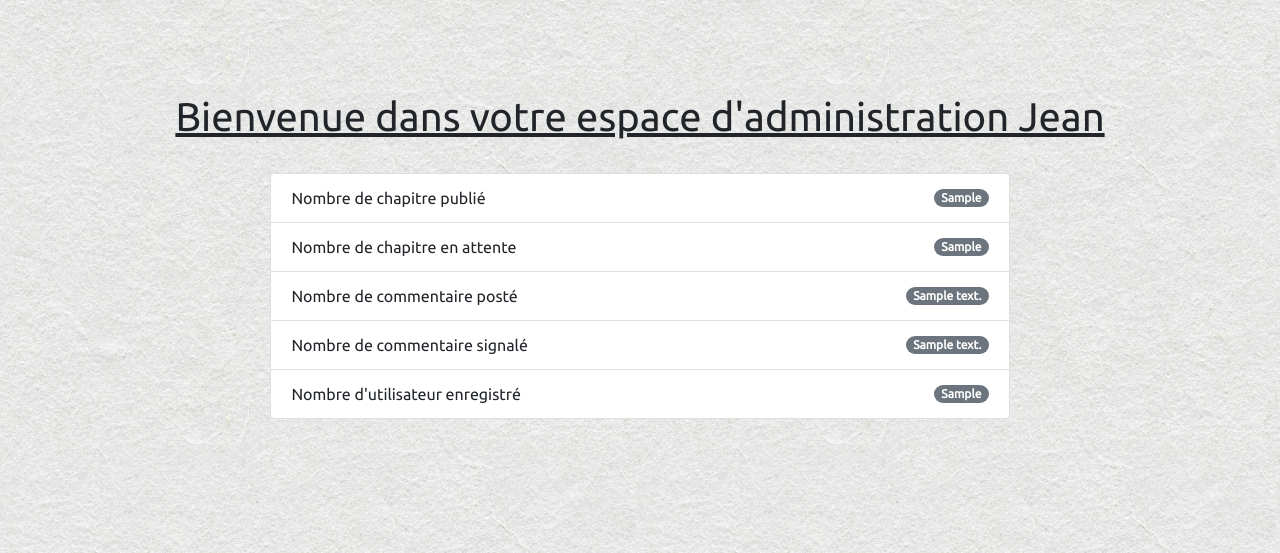
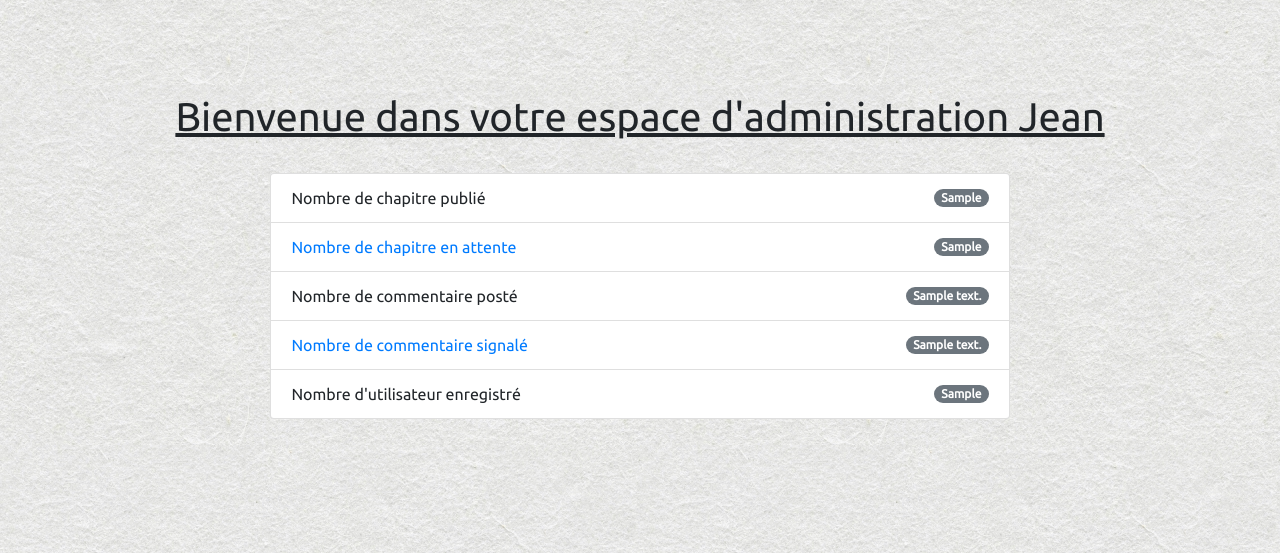
Before and after one commit to valentinantoin/Blog-Jean-Forteroche, a PHP site: template src/views/admin.twig in a window 1280 px wide. Shown: the part 275-828 px from the top of the page. Run offline with PHP 8.4, Linux system fonts and the light colour scheme; the template is opened without the code that fills it: most values are stand-ins (such as "Sample title", 1, 10 or a date in 2020); some libraries are stand-ins or nearby versions; some web fonts are replaced.

Commit message:
Add ancre

```diff
--- a/src/views/admin.twig
+++ b/src/views/admin.twig
@@ -15,7 +15,7 @@
                 <span class="badge badge-secondary badge-pill">{{ nbChapter }}</span>
             </li>
             <li class="list-group-item d-flex justify-content-between align-items-center">
-                Nombre de chapitre en attente
+                <a href="https://jeanforteroche.valentin-antoin.fr/index.php?acces=admin#savechap" class="linkoff">Nombre de chapitre en attente</a>
                 <span class="badge badge-secondary badge-pill">{{ nbChapterHold }}</span>
             </li>
             <li class="list-group-item d-flex justify-content-between align-items-center">
@@ -23,7 +23,7 @@
                 <span class="badge badge-secondary badge-pill">{{ nbComment }}</span>
             </li>
             <li class="list-group-item d-flex justify-content-between align-items-center">
-                Nombre de commentaire signalé
+                <a href="https://jeanforteroche.valentin-antoin.fr/index.php?acces=admin#comments" class="linkoff">Nombre de commentaire signalé</a>
                 <span class="badge badge-secondary badge-pill">{{ nbCommentPb }}</span>
             </li>
             <li class="list-group-item d-flex justify-content-between align-items-center">
@@ -91,7 +91,7 @@
         {%  for comment in comments %}
 
         <div class="card">
-            <h5 class="card-header">Posté par : {{ comment.user_pseudo }}, le :{{ comment.creation_date_fr }}</h5>
+            <h5 class="card-header">Posté par : {{ comment.user_pseudo }}, le :{{ comment.creation_date_fr }} à propos du chapitre {{ comment.chapter_id }}</h5>
             <div class="card-body">
                 <p class="card-text">{{ comment.content }}</p>
                 <div class="btncontainer">
```
